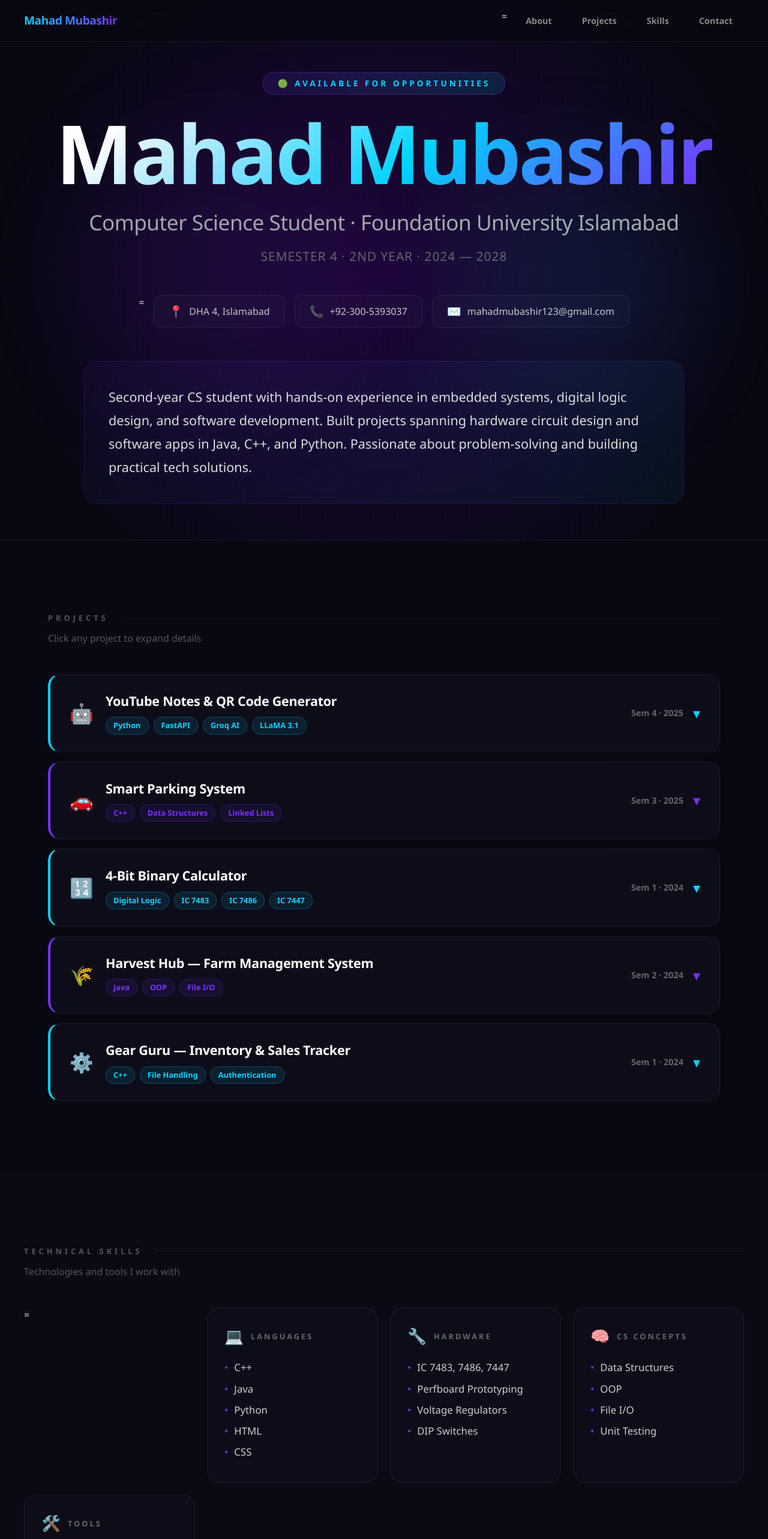
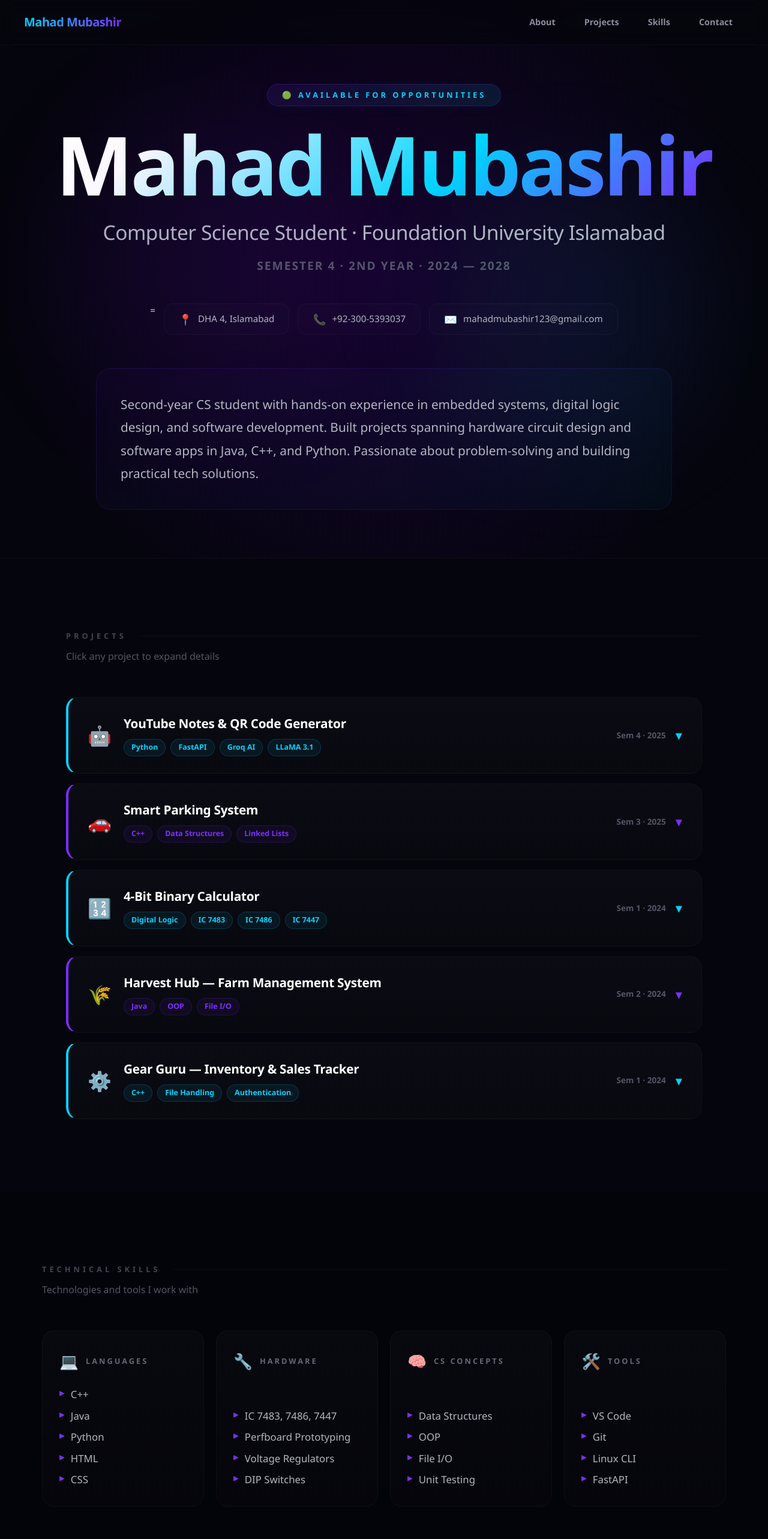
Before and after one commit to mahadmansoormubashir/my-cv, a Next.js app: page / in a window 1280 px wide. Shown: the top 2566 px of the page at 60% size. Built offline with nearby package versions, Linux system fonts and the light colour scheme.

Commit message:
Refactored skills section alignment and upgraded layout aesthetics

```diff
--- a/app/page.tsx
+++ b/app/page.tsx
@@ -61,32 +61,32 @@ export default function Home() {
   const [activeNav, setActiveNav] = useState("home");
 
   return (
-    <main style={{ fontFamily: "'Segoe UI', system-ui, sans-serif", backgroundColor: "#080812", color: "#e8e8e8", minHeight: "100vh", margin: 0, padding: 0, boxSizing: "border-box" }}>
+    <main style={{ fontFamily: "'Segoe UI', system-ui, sans-serif", backgroundColor: "#05050d", color: "#e8e8e8", minHeight: "100vh", margin: 0, padding: 0, boxSizing: "border-box" }}>
 
       {/* Navbar */}
       <nav style={{
         position: "fixed", top: 0, left: 0, right: 0, zIndex: 100,
-        background: "#080812cc",
-        backdropFilter: "blur(12px)",
-        borderBottom: "1px solid #ffffff0f",
+        background: "#05050dcc",
+        backdropFilter: "blur(16px)",
+        borderBottom: "1px solid #ffffff08",
         padding: "0 40px",
         display: "flex", alignItems: "center", justifyContent: "space-between",
-        height: "70px",
+        height: "75px",
       }}>
-        <span style={{ fontWeight: "900", fontSize: "1.2rem", background: "linear-gradient(90deg, #00d4ff, #7b2fff)", WebkitBackgroundClip: "text", WebkitTextFillColor: "transparent", letterSpacing: "-0.5px" }}>
+        <span style={{ fontWeight: "900", fontSize: "1.25rem", background: "linear-gradient(90deg, #00d4ff, #7b2fff)", WebkitBackgroundClip: "text", WebkitTextFillColor: "transparent", letterSpacing: "-0.5px" }}>
           Mahad Mubashir
         </span>
-        <div style={{ display: "flex", gap: "12px" }}>
-          ={["About", "Projects", "Skills", "Contact"].map(item => (
+        <div style={{ display: "flex", gap: "10px" }}>
+          {["About", "Projects", "Skills", "Contact"].map(item => (
             <button key={item} onClick={() => {
               setActiveNav(item.toLowerCase());
               document.getElementById(item.toLowerCase())?.scrollIntoView({ behavior: "smooth" });
             }} style={{
-              background: activeNav === item.toLowerCase() ? "#ffffff15" : "transparent",
-              border: "1px solid " + (activeNav === item.toLowerCase() ? "#ffffff22" : "transparent"),
-              color: activeNav === item.toLowerCase() ? "#fff" : "#888",
+              background: activeNav === item.toLowerCase() ? "#ffffff0c" : "transparent",
+              border: "1px solid " + (activeNav === item.toLowerCase() ? "#ffffff15" : "transparent"),
+              color: activeNav === item.toLowerCase() ? "#fff" : "#8c8c9e",
               padding: "8px 18px",
-              borderRadius: "10px",
+              borderRadius: "12px",
               cursor: "pointer",
               fontSize: "0.9rem",
               fontWeight: "600",
@@ -96,47 +96,46 @@ export default function Home() {
         </div>
       </nav>
 
-      {/* Hero — Expanded to fully fill the initial viewport natively */}
+      {/* Hero */}
       <header id="about" style={{
         minHeight: "100vh",
         display: "flex",
         flexDirection: "column",
         justifyContent: "center",
         alignItems: "center",
-        padding: "120px 40px 60px 40px",
+        padding: "140px 40px 80px 40px",
         textAlign: "center",
-        background: "radial-gradient(circle at 50% 50%, #1e063b 0%, #080812 80%)",
-        borderBottom: "1px solid #ffffff0f",
+        background: "radial-gradient(circle at 50% 50%, #16032e 0%, #05050d 80%)",
+        borderBottom: "1px solid #ffffff08",
         position: "relative",
         overflow: "hidden",
         boxSizing: "border-box",
       }}>
-        {/* Ambient Backdrops */}
-        <div style={{ position: "absolute", top: "25%", left: "10%", width: "450px", height: "450px", borderRadius: "50%", background: "#7b2fff12", filter: "blur(90px)", pointerEvents: "none" }} />
-        <div style={{ position: "absolute", bottom: "25%", right: "10%", width: "400px", height: "400px", borderRadius: "50%", background: "#00d4ff12", filter: "blur(90px)", pointerEvents: "none" }} />
+        <div style={{ position: "absolute", top: "20%", left: "8%", width: "500px", height: "500px", borderRadius: "50%", background: "#7b2fff0f", filter: "blur(100px)", pointerEvents: "none" }} />
+        <div style={{ position: "absolute", bottom: "20%", right: "8%", width: "450px", height: "450px", borderRadius: "50%", background: "#00d4ff0f", filter: "blur(100px)", pointerEvents: "none" }} />
 
         <div style={{
           display: "inline-block",
-          background: "linear-gradient(135deg, #7b2fff22, #00d4ff22)",
-          border: "1px solid #7b2fff55",
+          background: "linear-gradient(135deg, #7b2fff1a, #00d4ff1a)",
+          border: "1px solid #7b2fff3d",
           borderRadius: "50px",
           padding: "8px 24px",
-          fontSize: "0.85rem",
+          fontSize: "0.8rem",
           letterSpacing: "4px",
           textTransform: "uppercase",
           color: "#00d4ff",
           fontWeight: "700",
           marginBottom: "32px",
+          boxShadow: "0 4px 20px #00d4ff0a"
         }}>
           🟢 Available for Opportunities
         </div>
 
-        {/* Maximized Typography Scale */}
         <h1 style={{
-          fontSize: "clamp(3.5rem, 11vw, 8.5rem)",
+          fontSize: "clamp(3.8rem, 11.5vw, 8.5rem)",
           fontWeight: "900",
           margin: "0 0 24px",
-          background: "linear-gradient(135deg, #ffffff 10%, #00d4ff 55%, #7b2fff 100%)",
+          background: "linear-gradient(135deg, #ffffff 15%, #00d4ff 60%, #7b2fff 100%)",
           WebkitBackgroundClip: "text",
           WebkitTextFillColor: "transparent",
           letterSpacing: "-4px",
@@ -145,39 +144,39 @@ export default function Home() {
           Mahad Mubashir
         </h1>
 
-        <p style={{ fontSize: "clamp(1.4rem, 3.5vw, 2.2rem)", color: "#aaa", margin: "0 0 16px", fontWeight: "500", letterSpacing: "-0.5px" }}>
+        <p style={{ fontSize: "clamp(1.4rem, 3.5vw, 2.1rem)", color: "#b5b5c3", margin: "0 0 16px", fontWeight: "500", letterSpacing: "-0.5px" }}>
           Computer Science Student · Foundation University Islamabad
         </p>
-        <p style={{ fontSize: "clamp(1rem, 2vw, 1.3rem)", color: "#666", margin: "0 0 48px", fontWeight: "500", letterSpacing: "1px", textTransform: "uppercase" }}>
+        <p style={{ fontSize: "clamp(0.95rem, 2vw, 1.2rem)", color: "#555566", margin: "0 0 48px", fontWeight: "600", letterSpacing: "2px", textTransform: "uppercase" }}>
           Semester 4 · 2nd Year · 2024 — 2028
         </p>
 
-        <div style={{ display: "flex", justifyContent: "center", flexWrap: "wrap", gap: "16px", fontSize: "1rem", marginBottom: "56px" }}>
+        <div style={{ display: "flex", justifyContent: "center", flexWrap: "wrap", gap: "14px", fontSize: "0.95rem", marginBottom: "56px" }}>
           ={[
             { icon: "📍", text: "DHA 4, Islamabad" },
             { icon: "📞", text: "+92-300-5393037" },
             { icon: "✉️", text: "mahadmubashir123@gmail.com" },
           ].map((item) => (
             <div key={item.text} style={{
-              background: "#ffffff05", border: "1px solid #ffffff12",
-              borderRadius: "12px", padding: "12px 24px", color: "#ccc",
+              background: "#ffffff03", border: "1px solid #ffffff0a",
+              borderRadius: "14px", padding: "12px 24px", color: "#b5b5c3",
               display: "flex", alignItems: "center", gap: "10px",
-              fontWeight: "500"
+              fontWeight: "500", backdropFilter: "blur(4px)"
             }}>
-              <span style={{ fontSize: "1.2rem" }}>{item.icon}</span><span>{item.text}</span>
+              <span style={{ fontSize: "1.1rem" }}>{item.icon}</span><span>{item.text}</span>
             </div>
           ))}
         </div>
 
         <div style={{
-          maxWidth: "1000px", width: "100%", margin: "0 auto",
-          background: "linear-gradient(135deg, #7b2fff0f, #00d4ff0f)",
-          border: "1px solid #7b2fff2d",
+          maxWidth: "960px", width: "100%", margin: "0 auto",
+          background: "linear-gradient(135deg, #7b2fff0a, #00d4ff0a)",
+          border: "1px solid #7b2fff24",
           borderRadius: "24px", padding: "40px",
           textAlign: "left",
-          backdropFilter: "blur(8px)"
+          backdropFilter: "blur(12px)"
         }}>
-          <p style={{ lineHeight: "1.8", color: "#ddd", fontSize: "clamp(1.1rem, 2vw, 1.35rem)", margin: 0, fontWeight: "400" }}>
+          <p style={{ lineHeight: "1.85", color: "#b5b5c3", fontSize: "clamp(1.1rem, 1.8vw, 1.3rem)", margin: 0, fontWeight: "400" }}>
             Second-year CS student with hands-on experience in embedded systems, digital logic design, and software development.
             Built projects spanning hardware circuit design and software apps in Java, C++, and Python.
             Passionate about problem-solving and building practical tech solutions.
@@ -186,60 +185,61 @@ export default function Home() {
       </header>
 
       {/* Projects */}
-      <section id="projects" style={{ maxWidth: "1200px", margin: "0 auto", padding: "120px 40px" }}>
+      <section id="projects" style={{ maxWidth: "1140px", margin: "0 auto", padding: "120px 40px" }}>
         <SectionTitle title="Projects" subtitle="Click any project to expand details" />
         <div style={{ display: "grid", gap: "16px" }}>
           {projects.map((project, i) => (
             <div key={i}
               onClick={() => setOpenProject(openProject === i ? null : i)}
               style={{
-                background: "#0d0d1a",
-                border: `1px solid ${openProject === i ? project.color + "55" : "#ffffff0f"}`,
+                background: "linear-gradient(180deg, #0b0b14 0%, #08080f 100%)",
+                border: `1px solid ${openProject === i ? project.color + "44" : "#ffffff08"}`,
                 borderLeft: `4px solid ${project.color}`,
                 borderRadius: "20px",
                 padding: "28px 32px",
                 cursor: "pointer",
-                transition: "all 0.2s ease"
+                transition: "all 0.25s ease",
+                boxShadow: openProject === i ? `${project.color}0a 0px 10px 30px` : "none"
               }}>
               <div style={{ display: "flex", justifyContent: "space-between", alignItems: "center", gap: "20px" }}>
                 <div style={{ display: "flex", alignItems: "center", gap: "20px" }}>
                   <span style={{ fontSize: "2rem" }}>{project.icon}</span>
                   <div>
-                    <h3 style={{ margin: "0 0 10px", fontSize: "1.35rem", fontWeight: "800", color: "#fff", letterSpacing: "-0.3px" }}>{project.title}</h3>
+                    <h3 style={{ margin: "0 0 10px", fontSize: "1.3rem", fontWeight: "800", color: "#fff", letterSpacing: "-0.3px" }}>{project.title}</h3>
                     <div style={{ display: "flex", flexWrap: "wrap", gap: "8px" }}>
                       {project.tech.map(t => (
                         <span key={t} style={{
-                          background: `${project.color}18`, border: `1px solid ${project.color}40`,
-                          color: project.color, padding: "4px 12px", borderRadius: "50px", fontSize: "0.8rem", fontWeight: "700",
+                          background: `${project.color}12`, border: `1px solid ${project.color}2d`,
+                          color: project.color, padding: "4px 12px", borderRadius: "50px", fontSize: "0.78rem", fontWeight: "700",
                         }}>{t}</span>
                       ))}
                     </div>
                   </div>
                 </div>
                 <div style={{ display: "flex", alignItems: "center", gap: "16px", flexShrink: 0 }}>
-                  <span style={{ fontSize: "0.9rem", color: "#666", fontWeight: "600" }}>{project.date}</span>
-                  <span style={{ color: project.color, fontSize: "1.5rem", display: "inline-block", transform: openProject === i ? "rotate(180deg)" : "rotate(0deg)", transition: "transform 0.2s" }}>▾</span>
+                  <span style={{ fontSize: "0.85rem", color: "#555566", fontWeight: "600" }}>{project.date}</span>
+                  <span style={{ color: project.color, fontSize: "1.4rem", display: "inline-block", transform: openProject === i ? "rotate(180deg)" : "rotate(0deg)", transition: "transform 0.25s ease" }}>▾</span>
                 </div>
               </div>
 
               {openProject === i && (
-                <div style={{ marginTop: "24px", paddingTop: "24px", borderTop: `1px solid ${project.color}22` }}>
-                  <p style={{ margin: 0, color: "#b5b5c3", fontSize: "1.05rem", lineHeight: "1.8" }}>{project.description}</p>
+                <div style={{ marginTop: "24px", paddingTop: "24px", borderTop: `1px solid #ffffff0a` }}>
+                  <p style={{ margin: 0, color: "#a5a5b4", fontSize: "1.05rem", lineHeight: "1.8" }}>{project.description}</p>
                   {project.github && (
                     <a href={project.github} target="_blank" rel="noopener noreferrer"
                       onClick={e => e.stopPropagation()}
                       style={{
                         display: "inline-block",
                         marginTop: "20px",
-                        background: "#ffffff0c",
-                        border: "1px solid #ffffff18",
+                        background: "#ffffff08",
+                        border: "1px solid #ffffff12",
                         color: "#fff",
                         padding: "10px 24px",
-                        borderRadius: "10px",
-                        fontSize: "0.95rem",
+                        borderRadius: "12px",
+                        fontSize: "0.9rem",
                         textDecoration: "none",
                         fontWeight: "700",
-                        transition: "all 0.2s"
+                        transition: "all 0.2s ease"
                       }}>
                       🐙 View on GitHub
                     </a>
@@ -251,37 +251,52 @@ export default function Home() {
         </div>
       </section>
 
-      {/* Skills */}
-      <section id="skills" style={{ background: "#0a0a15", borderTop: "1px solid #ffffff05", borderBottom: "1px solid #ffffff05", padding: "120px 40px" }}>
-        <div style={{ maxWidth: "1200px", margin: "0 auto" }}>
+      {/* Skills — Perfectly aligned grid design */}
+      <section id="skills" style={{ background: "#03030a", borderTop: "1px solid #ffffff05", borderBottom: "1px solid #ffffff05", padding: "120px 40px" }}>
+        <div style={{ maxWidth: "1140px", margin: "0 auto" }}>
           <SectionTitle title="Technical Skills" subtitle="Technologies and tools I work with" />
-          <div style={{ display: "grid", gridTemplateColumns: "repeat(auto-fit, minmax(240px, 1fr))", gap: "20px" }}>
-            ={skills.map(skill => (
+
+          {/* Main Grid Wrapper */}
+          <div style={{
+            display: "grid",
+            gridTemplateColumns: "repeat(auto-fit, minmax(250px, 1fr))",
+            gap: "20px",
+            alignItems: "stretch"
+          }}>
+            {skills.map(skill => (
               <div key={skill.label} style={{
-                background: "#0d0d1a", border: "1px solid #ffffff0f",
-                borderRadius: "20px", padding: "28px",
+                background: "linear-gradient(180deg, #08080f 0%, #05050b 100%)",
+                border: "1px solid #ffffff08",
+                borderRadius: "20px",
+                padding: "32px 28px",
+                display: "flex",
+                flexDirection: "column",
+                boxSizing: "border-box"
               }}>
-                <div style={{ display: "flex", alignItems: "center", gap: "12px", marginBottom: "20px" }}>
+                <div style={{ display: "flex", alignItems: "center", gap: "12px", marginBottom: "24px" }}>
                   <span style={{ fontSize: "1.6rem" }}>{skill.emoji}</span>
-                  <p style={{ margin: 0, fontSize: "0.8rem", color: "#666", textTransform: "uppercase", letterSpacing: "3px", fontWeight: "800" }}>{skill.label}</p>
+                  <p style={{ margin: 0, fontSize: "0.8rem", color: "#666677", textTransform: "uppercase", letterSpacing: "3px", fontWeight: "800" }}>{skill.label}</p>
                 </div>
-                {skill.items.map(item => (
-                  <p key={item} style={{ margin: "10px 0", fontSize: "1.05rem", color: "#ccc", display: "flex", alignItems: "center", gap: "10px", fontWeight: "500" }}>
-                    <span style={{ color: "#7b2fff" }}>•</span> {item}
-                  </p>
-                ))}
+                <div style={{ display: "flex", flexDirection: "column", gap: "12px", marginTop: "auto" }}>
+                  {skill.items.map(item => (
+                    <p key={item} style={{ margin: 0, fontSize: "1.05rem", color: "#b5b5c3", display: "flex", alignItems: "flex-start", gap: "10px", fontWeight: "500", lineHeight: "1.4" }}>
+                      <span style={{ color: "#7b2fff", fontSize: "1.1rem", lineHeight: "1" }}>▸</span> <span>{item}</span>
+                    </p>
+                  ))}
+                </div>
               </div>
             ))}
           </div>
 
-          <div style={{ marginTop: "48px" }}>
-            <p style={{ fontSize: "0.8rem", color: "#555", textTransform: "uppercase", letterSpacing: "4px", marginBottom: "20px", fontWeight: "700" }}>Soft Skills</p>
-            <div style={{ display: "flex", flexWrap: "wrap", gap: "14px" }}>
+          {/* Soft Skills Section */}
+          <div style={{ marginTop: "56px" }}>
+            <p style={{ fontSize: "0.8rem", color: "#555566", textTransform: "uppercase", letterSpacing: "4px", marginBottom: "20px", fontWeight: "700" }}>Soft Skills</p>
+            <div style={{ display: "flex", flexWrap: "wrap", gap: "12px" }}>
               {["Problem Solving", "Teamwork & Collaboration", "Leadership", "Effective Communication"].map(skill => (
                 <span key={skill} style={{
-                  background: "#ffffff05", border: "1px solid #ffffff10",
-                  color: "#ccc", padding: "14px 28px", borderRadius: "50px",
-                  fontSize: "1.05rem", fontWeight: "600",
+                  background: "#ffffff03", border: "1px solid #ffffff0a",
+                  color: "#b5b5c3", padding: "14px 28px", borderRadius: "50px",
+                  fontSize: "1rem", fontWeight: "600", backdropFilter: "blur(4px)"
                 }}>{skill}</span>
               ))}
             </div>
@@ -290,56 +305,57 @@ export default function Home() {
       </section>
 
       {/* Volunteer */}
-      <section style={{ maxWidth: "1200px", margin: "0 auto", padding: "120px 40px" }}>
+      <section style={{ maxWidth: "1140px", margin: "0 auto", padding: "120px 40px" }}>
         <SectionTitle title="Volunteer Work" subtitle="Giving back to the community" />
         <div style={{
-          background: "#0d0d1a", border: "1px solid #ffffff0f",
+          background: "linear-gradient(180deg, #0b0b14 0%, #08080f 100%)",
+          border: "1px solid #ffffff08",
           borderLeft: "4px solid #00d4ff",
           borderRadius: "20px", padding: "32px 36px",
           display: "flex", justifyContent: "space-between", alignItems: "flex-start", flexWrap: "wrap", gap: "24px",
         }}>
           <div style={{ flex: 1 }}>
-            <h3 style={{ margin: "0 0 12px", fontSize: "1.35rem", fontWeight: "800", color: "#fff", letterSpacing: "-0.3px" }}>
-              🩸 Community Outreach — Blood Transfusion Awareness
+            <h3 style={{ margin: "0 0 12px", fontSize: "1.3rem", fontWeight: "800", color: "#fff", letterSpacing: "-0.3px" }}>
+              💡 Community Outreach — Blood Transfusion Awareness
             </h3>
-            <p style={{ margin: 0, color: "#b5b5c3", fontSize: "1.05rem", lineHeight: "1.8" }}>
+            <p style={{ margin: 0, color: "#a5a5b4", fontSize: "1.05rem", lineHeight: "1.8" }}>
               Researched safety protocols at AFIT blood bank and led social media campaigns debunking common myths.
               Organized educational workshops on hereditary blood disorders for university students.
             </p>
           </div>
           <div style={{
-            background: "#00d4ff22", border: "1px solid #00d4ff44",
+            background: "#00d4ff18", border: "1px solid #00d4ff3d",
             borderRadius: "10px", padding: "8px 20px",
-            color: "#00d4ff", fontSize: "0.9rem", fontWeight: "700", whiteSpace: "nowrap",
+            color: "#00d4ff", fontSize: "0.85rem", fontWeight: "700", whiteSpace: "nowrap",
           }}>2025</div>
         </div>
       </section>
 
       {/* Footer */}
-      <footer id="contact" style={{ borderTop: "1px solid #ffffff08", background: "#050510", padding: "100px 40px 40px" }}>
-        <div style={{ maxWidth: "1200px", margin: "0 auto" }}>
-          <h2 style={{ textAlign: "center", fontSize: "clamp(2rem, 5vw, 3.5rem)", fontWeight: "900", margin: "0 0 12px", color: "#fff", letterSpacing: "-1px" }}>Get In Touch</h2>
-          <p style={{ textAlign: "center", color: "#666", fontSize: "1.1rem", marginBottom: "60px", fontWeight: "500" }}>Feel free to reach out for opportunities or collaborations</p>
+      <footer id="contact" style={{ borderTop: "1px solid #ffffff05", background: "#030308", padding: "100px 40px 40px" }}>
+        <div style={{ maxWidth: "1140px", margin: "0 auto" }}>
+          <h2 style={{ textAlign: "center", fontSize: "clamp(2rem, 5vw, 3.2rem)", fontWeight: "900", margin: "0 0 12px", color: "#fff", letterSpacing: "-1px" }}>Get In Touch</h2>
+          <p style={{ textAlign: "center", color: "#555566", fontSize: "1.1rem", marginBottom: "60px", fontWeight: "500" }}>Feel free to reach out for opportunities or collaborations</p>
 
-          <div style={{ display: "flex", justifyContent: "center", flexWrap: "wrap", gap: "24px", marginBottom: "64px" }}>
+          <div style={{ display: "flex", justifyContent: "center", flexWrap: "wrap", gap: "20px", marginBottom: "64px" }}>
             {[
               { icon: "✉️", label: "Email", value: "mahadmubashir123@gmail.com", color: "#00d4ff" },
               { icon: "📞", label: "Phone", value: "+92-300-5393037", color: "#7b2fff" },
               { icon: "📍", label: "Location", value: "DHA 4, Islamabad, Pakistan", color: "#00d4ff" },
             ].map(c => (
               <div key={c.label} style={{
-                background: "#0d0d1a", border: `1px solid ${c.color}22`,
-                borderRadius: "20px", padding: "28px 32px", minWidth: "260px", textAlign: "center",
+                background: "#08080f", border: `1px solid ${c.color}1a`,
+                borderRadius: "20px", padding: "32px", minWidth: "260px", textAlign: "center", flex: "1", maxWidth: "340px"
               }}>
-                <div style={{ fontSize: "2rem", marginBottom: "12px" }}>{c.icon}</div>
-                <p style={{ margin: "0 0 6px", fontSize: "0.75rem", color: "#555", textTransform: "uppercase", letterSpacing: "2px", fontWeight: "700" }}>{c.label}</p>
-                <p style={{ margin: 0, color: "#ccc", fontSize: "1.05rem", fontWeight: "600" }}>{c.value}</p>
+                <div style={{ fontSize: "1.8rem", marginBottom: "16px" }}>{c.icon}</div>
+                <p style={{ margin: "0 0 6px", fontSize: "0.75rem", color: "#555566", textTransform: "uppercase", letterSpacing: "2px", fontWeight: "700" }}>{c.label}</p>
+                <p style={{ margin: 0, color: "#b5b5c3", fontSize: "1.05rem", fontWeight: "600" }}>{c.value}</p>
               </div>
             ))}
           </div>
 
-          <div style={{ borderTop: "1px solid #ffffff08", paddingTop: "32px", textAlign: "center" }}>
-            <p style={{ margin: 0, color: "#444", fontSize: "0.9rem", fontWeight: "500" }}>© 2025 Mahad Mubashir · DHA 4, Islamabad, Pakistan</p>
+          <div style={{ borderTop: "1px solid #ffffff05", paddingTop: "32px", textAlign: "center" }}>
+            <p style={{ margin: 0, color: "#444455", fontSize: "0.9rem", fontWeight: "500" }}>© 2025 Mahad Mubashir · DHA 4, Islamabad, Pakistan</p>
           </div>
         </div>
       </footer>
@@ -350,12 +366,12 @@ export default function Home() {
 
 function SectionTitle({ title, subtitle }: { title: string; subtitle?: string }) {
   return (
-    <div style={{ marginBottom: "48px" }}>
+    <div style={{ marginBottom: "56px" }}>
       <div style={{ display: "flex", alignItems: "center", gap: "20px", marginBottom: "12px" }}>
-        <h2 style={{ fontSize: "0.8rem", fontWeight: "900", letterSpacing: "5px", textTransform: "uppercase", color: "#555", margin: 0, whiteSpace: "nowrap" }}>{title}</h2>
-        <div style={{ flex: 1, height: "1px", background: "#ffffff0f" }} />
+        <h2 style={{ fontSize: "0.8rem", fontWeight: "900", letterSpacing: "5px", textTransform: "uppercase", color: "#444455", margin: 0, whiteSpace: "nowrap" }}>{title}</h2>
+        <div style={{ flex: 1, height: "1px", background: "#ffffff08" }} />
       </div>
-      {subtitle && <p style={{ margin: 0, color: "#555", fontSize: "1rem", fontWeight: "500" }}>{subtitle}</p>}
+      {subtitle && <p style={{ margin: 0, color: "#555566", fontSize: "1rem", fontWeight: "500" }}>{subtitle}</p>}
     </div>
   );
 }
```
